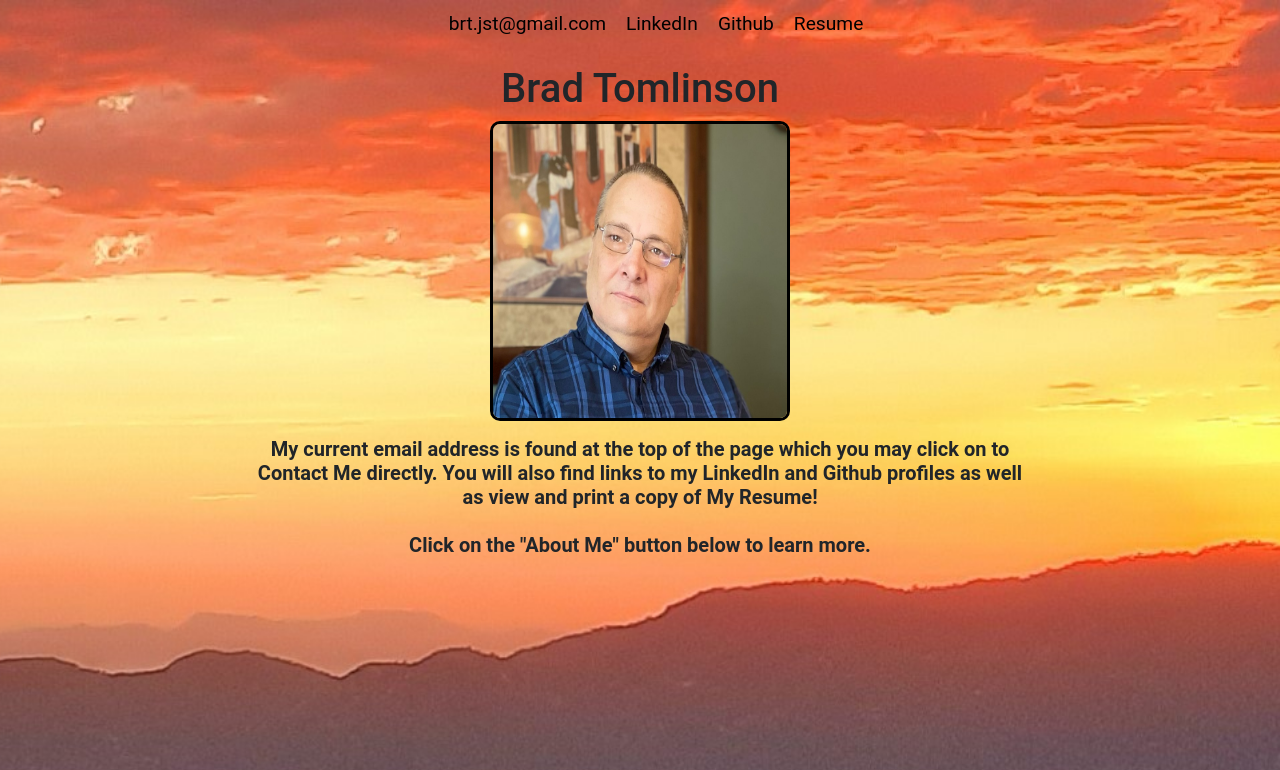
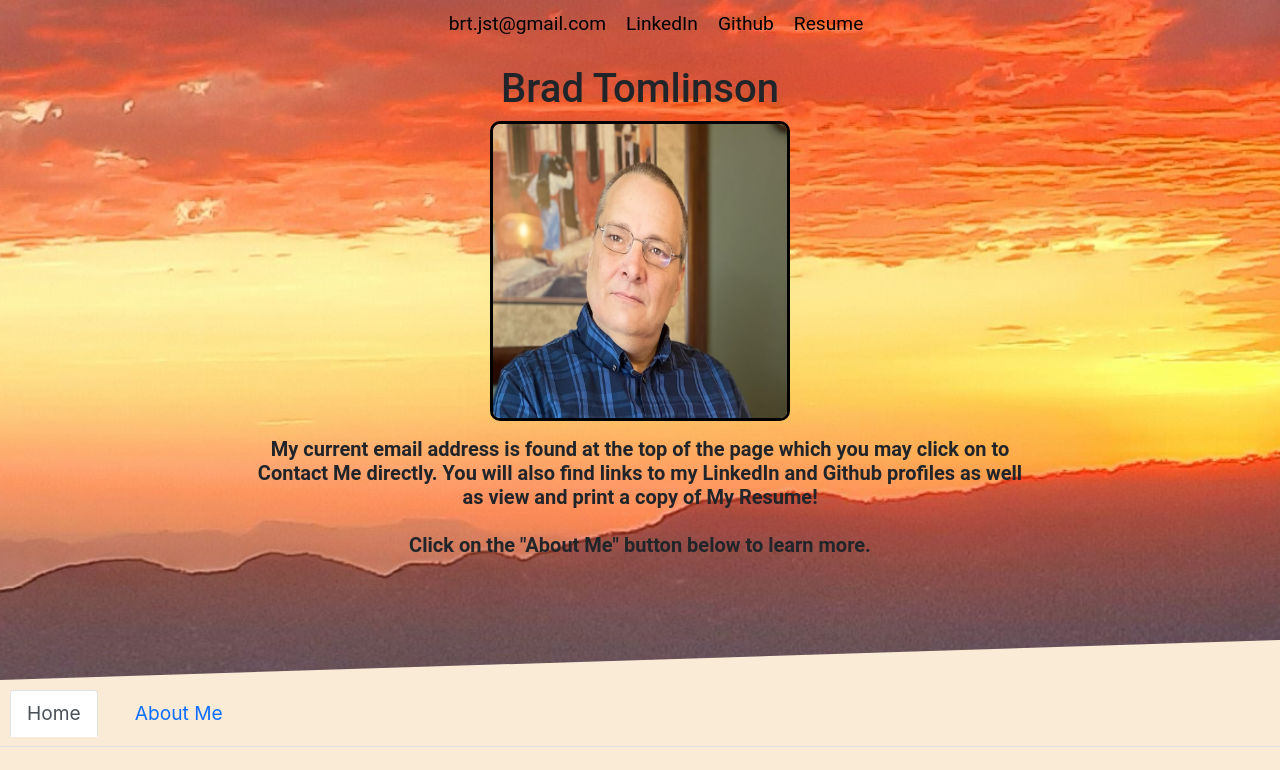
Before and after one commit to bradfan/showcase-portfolio, a React (Create React App) app: page / in a window 1280 px wide. Shown: the top 770 px of the page. Built offline with nearby package versions, Linux system fonts and the light colour scheme.

Commit message:
better css design header

```diff
--- a/public/index.html
+++ b/public/index.html
@@ -24,7 +24,7 @@
       work correctly both with client-side routing and a non-root public URL.
       Learn how to configure a non-root public URL by running `npm run build`.
     --><link href="https://cdn.jsdelivr.net/npm/bootstrap@5.0.0-beta3/dist/css/bootstrap.min.css" rel="stylesheet" integrity="sha384-eOJMYsd53ii+scO/bJGFsiCZc+5NDVN2yr8+0RDqr0Ql0h+rP48ckxlpbzKgwra6" crossorigin="anonymous">
-    <title>Showcase Portfolio</title>
+    <title>Brad Tomlinson | Web Developer |Personal Portfolio</title>
   </head>
   <body>
     <noscript>You need to enable JavaScript to run this app.</noscript>
--- a/src/Header.js
+++ b/src/Header.js
@@ -4,8 +4,8 @@ import face from "./images/face.jpeg";
 
 function Header() {
   return (
-    <div class="header-primary">
-      <nav class="nav-primary">
+    <div className="header-primary">
+      <nav className="nav-primary">
         <ul>
           <strong>
             <a href="mailto:brt.jst@gmail.com">
@@ -41,7 +41,7 @@ function Header() {
         </ul>
       </nav>
 
-      <div class="my-name">
+      <div className="my-name">
         <strong>
           <h1>Brad Tomlinson</h1>
         </strong>
--- a/src/index.css
+++ b/src/index.css
@@ -5,6 +5,8 @@ body {
     sans-serif;
   -webkit-font-smoothing: antialiased;
   -moz-osx-font-smoothing: grayscale;
+  box-sizing: border-box;
+  background-color: #faebd7;
 }
 
 code {
@@ -12,15 +14,22 @@ code {
     monospace;
 }
 
+html {
+  /* this defines what 1 rem is */
+  /* font-size: 62.5%; */
+}
 .header-primary {
   font-family: Roboto, Times New Roman, Times, serif;
-  /* box-sizing: "border-box", */
-  width: 100%;
-  min-height: 100vh;
-  background-position: center;
+  box-sizing: "border-box";
+
+  height: 85vh;
+  background-position: top;
   background-size: cover;
+  position: relative;
   background-repeat: no-repeat;
   background-image: url("./images/header.jpg");
+  -webkit-clip-path: polygon(0 0, 100% 0, 100% 75vh, 0 100%);
+  clip-path: polygon(0 0, 100% 0, 100% 80vh, 0 100%);
   /* backgroundAttachment: "fixed", */
   /* padding: "30px", */
 }
@@ -28,7 +37,8 @@ code {
 .nav-primary {
   display: flex;
   justify-content: center;
-  /* margin: "0 auto", */
+  margin: "0 auto";
+  /* font-size: 10rem; */
 }
 
 li {
@@ -85,6 +95,7 @@ h5:last-child {
   border: 3px solid black;
   border-radius: 10px;
   background-color: #faebd7;
+
 }
 .line {
   list-style-type: none;
```
